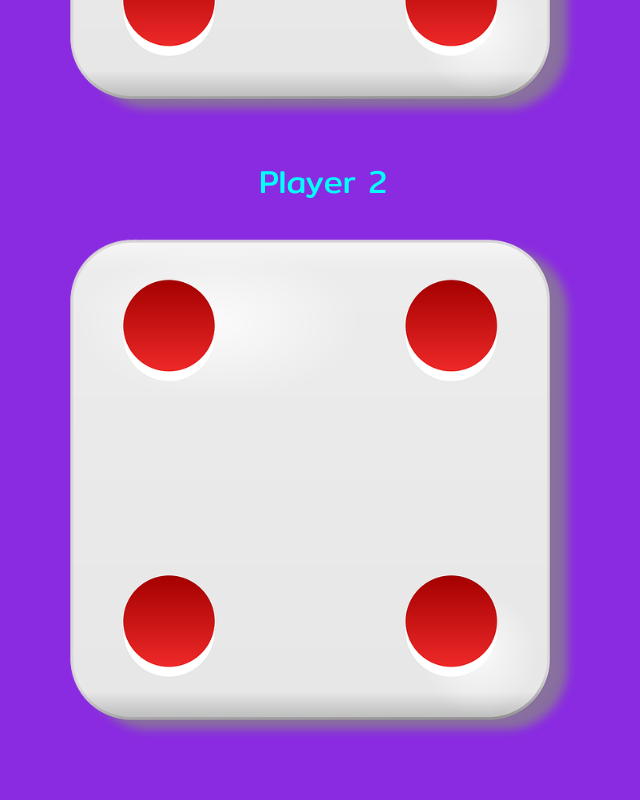
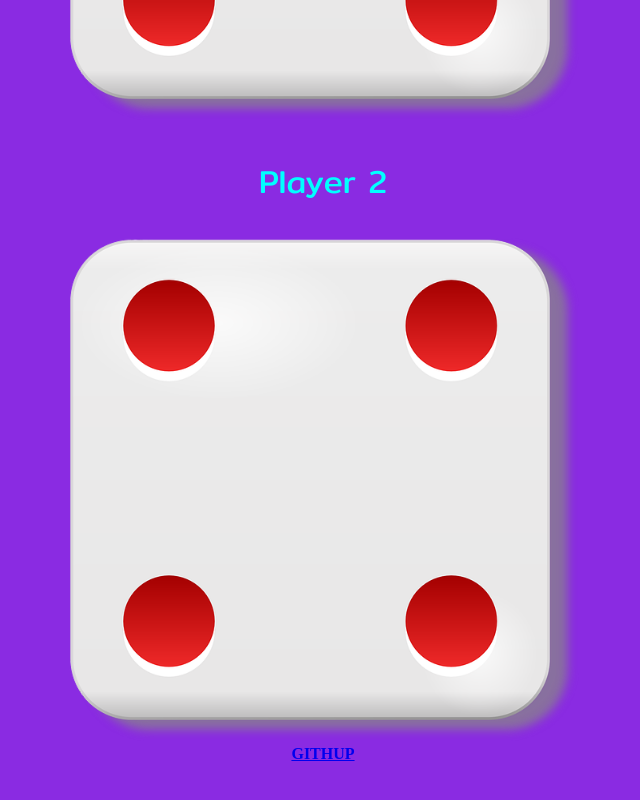
Before and after one commit to teamchinnawat/Dicegame, a plain HTML site: page index.html in a window 1280 px wide. Shown: the part 860-1660 px from the top of the page, without its empty margins (317-957 px from the left). Drawn offline with Linux system fonts and the light colour scheme.

Commit message:
Add files via upload

```diff
--- a/index.html
+++ b/index.html
@@ -23,9 +23,12 @@
 				<img class="img2" src="images/dice6.png" />
 			</div>
 		</div>
-
+		<div class="link">
+			<a href="https://github.com/teamchinnawat">GITHUP</a>
+		</div>
 		<script src="index.js" charset="utf-8"></script>
 	</body>
+
 	<!-- thank for ref:chirag3003 -->
 	<footer><a href="https://chirag.codes"></a></footer>
 
--- a/styles.css
+++ b/styles.css
@@ -39,4 +39,8 @@ footer {
   font-family: 'Mitr', sans-serif;
 
 }
+.link{
+  text-align: center;
+  font-weight: bold;
+}
 ิ
```
